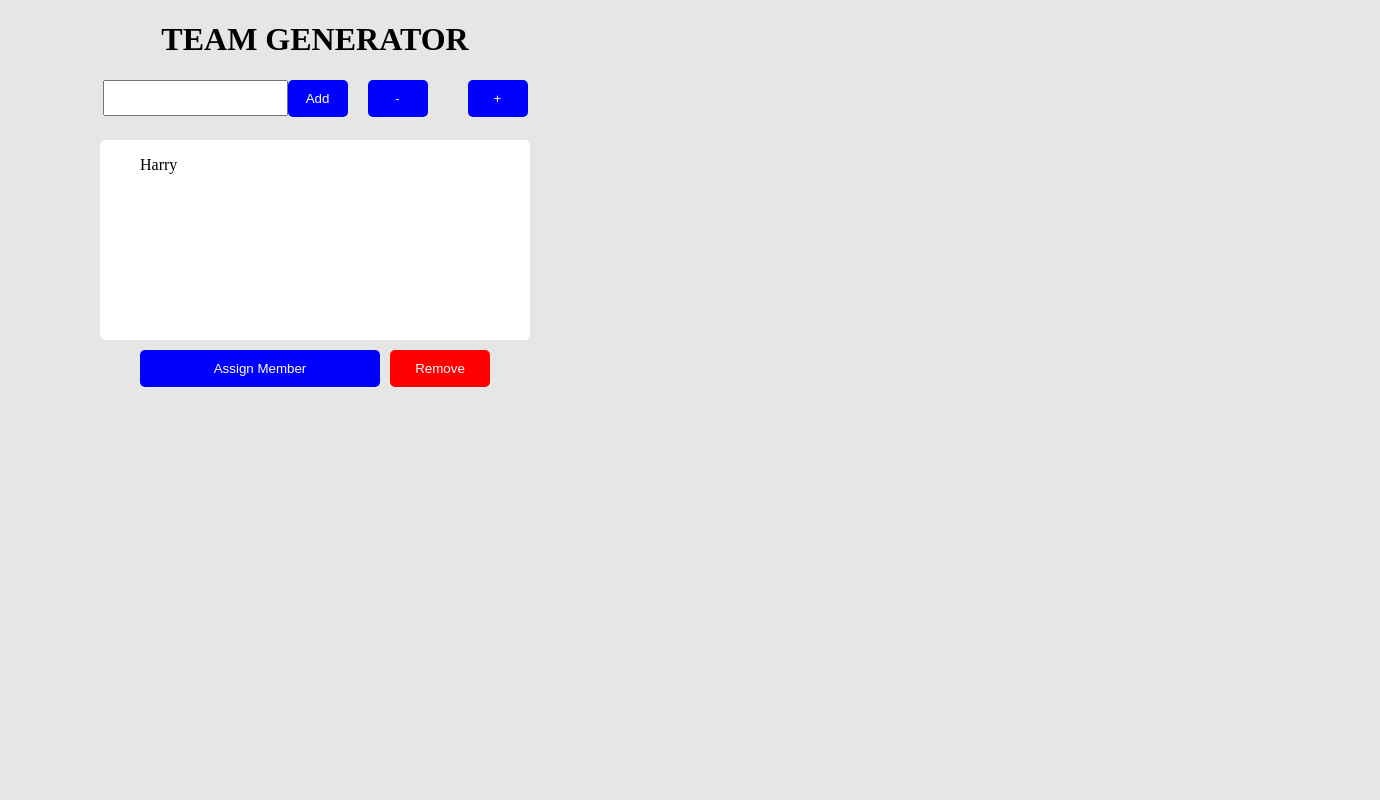
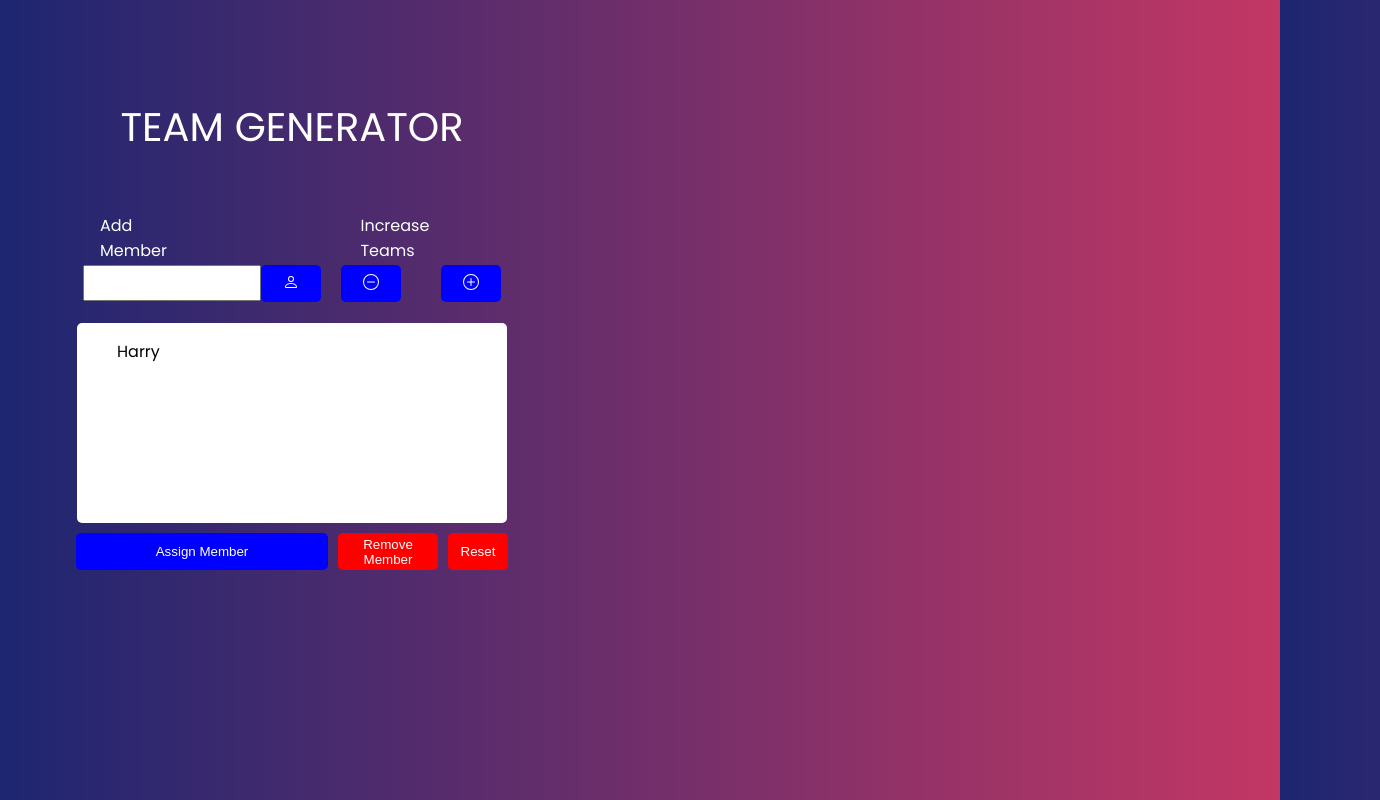
Before and after one commit to HarryLumb/M2-Solo-project-Team-Generator, a plain HTML site: page index.html in a window 1280 px wide. Both pictures are taken after a click on the button "Assign Member". Shown: the whole page, 1380 px wide, since content can reach past the window. Drawn offline with Linux system fonts and the light colour scheme.

Commit message:
Homework

```diff
--- a/index.html
+++ b/index.html
@@ -11,13 +11,22 @@
     <div class="main-content">
 
         <div class="left-side-div">
-            <H1>TEAM GENERATOR</H1>
+           <div> <H1>TEAM GENERATOR</H1></div>
+            <div class="member-teams">Add Member<span>Increase Teams</span></div>
             <div class="members">
                 <div class="input-div"><input class="input" type="text"></div>
-                <button id="add-member">Add</button>
-                <button class="team-minus">-</button>
+                <button id="add-member"><svg xmlns="http://www.w3.org/2000/svg" width="16" height="16" fill="currentColor" class="bi bi-person" viewBox="0 0 16 16">
+                    <path d="M8 8a3 3 0 1 0 0-6 3 3 0 0 0 0 6zm2-3a2 2 0 1 1-4 0 2 2 0 0 1 4 0zm4 8c0 1-1 1-1 1H3s-1 0-1-1 1-4 6-4 6 3 6 4zm-1-.004c-.001-.246-.154-.986-.832-1.664C11.516 10.68 10.289 10 8 10c-2.29 0-3.516.68-4.168 1.332-.678.678-.83 1.418-.832 1.664h10z"/>
+                  </svg></button>
+                <button class="team-minus"><svg xmlns="http://www.w3.org/2000/svg" width="16" height="16" fill="currentColor" class="bi bi-dash-circle" viewBox="0 0 16 16">
+                    <path d="M8 15A7 7 0 1 1 8 1a7 7 0 0 1 0 14zm0 1A8 8 0 1 0 8 0a8 8 0 0 0 0 16z"/>
+                    <path d="M4 8a.5.5 0 0 1 .5-.5h7a.5.5 0 0 1 0 1h-7A.5.5 0 0 1 4 8z"/>
+                  </svg></button>
                 <p class="team-amount"></p>
-                <button class="team-plus">+</button>
+                <button class="team-plus"><svg xmlns="http://www.w3.org/2000/svg" width="16" height="16" fill="currentColor" class="bi bi-plus-circle" viewBox="0 0 16 16">
+                    <path d="M8 15A7 7 0 1 1 8 1a7 7 0 0 1 0 14zm0 1A8 8 0 1 0 8 0a8 8 0 0 0 0 16z"/>
+                    <path d="M8 4a.5.5 0 0 1 .5.5v3h3a.5.5 0 0 1 0 1h-3v3a.5.5 0 0 1-1 0v-3h-3a.5.5 0 0 1 0-1h3v-3A.5.5 0 0 1 8 4z"/>
+                  </svg></button>
 
             </div>
             <div class="waiting-div">
@@ -27,7 +36,8 @@
             </div>
             <div class="lower-buttons">
                 <button class="assign-member">Assign Member</button>
-                <button class="remove">Remove </button>
+                <button class="remove">Remove Member </button>
+                <button class="reset"> Reset</button>
         </div>
 
         </div>
--- a/index.js
+++ b/index.js
@@ -16,7 +16,21 @@ const addMember = () => {
   });
 };
 addMember();
-console.log(teamAmount);
+
+const addMemberEnter = () => {
+  document.querySelector("input").addEventListener("keypress", function (e) {
+    if (e.key === "Enter") {
+      let li = document.createElement("li");
+      let inputValue = input.value;
+      li.innerHTML = inputValue;
+      let list = document.querySelector(".waiting-list");
+      list.append(li);
+      input.value = "";
+    }
+  });
+};
+
+addMemberEnter();
 
 const addTeam = () => {
   teamMinus.addEventListener("click", () => {
@@ -38,7 +52,7 @@ const createTeams = () => {
     let hr = document.createElement("hr");
 
     newDiv.classList.add("team-cards");
-    let teamNames = "Team" + total;
+    let teamNames = "Team " + total;
 
     newDiv.innerHTML = teamNames;
     newDiv.appendChild(hr);
@@ -74,16 +88,28 @@ const removeName = () => {
 removeName();
 
 const assignMember = () => {
-    const assignButton = document.querySelector('.assign-member')
-    assignButton.addEventListener('click', () => {
-  const ul = document.querySelector(".waiting-list");
-  const newName = ul.lastElementChild;
-  const newNameInfo = newName.innerHTML
- const cards = document.querySelector('.team-cards')
- cards.appendChild(newNameInfo)
-
-
-
-})
+  const assignButton = document.querySelector(".assign-member");
+  assignButton.addEventListener("click", () => {
+    const ul = document.querySelector(".waiting-list");
+    const newName = ul.lastElementChild
+    newName.classList.add('new-names')
+    const cards = document.querySelectorAll(".team-cards");
+    // for(let i=0; i<cards.length;i++){
+    //     cards[i].appendChild(newName)
+    for (let i = 0; i < Math.ceil(Math.random() * cards.length); i++) {
+      console.log(cards[i]);
+      cards[i].appendChild(newName);
+    }
+    console.log(Math.random() * cards.length);
+  });
 };
 assignMember();
+
+const reset = () => {
+  const resetButton = document.querySelector(".reset");
+  resetButton.addEventListener("click", () => {
+    window.location.reload();
+  });
+};
+
+reset();
--- a/style.css
+++ b/style.css
@@ -1,15 +1,29 @@
+@import url('https://fonts.googleapis.com/css2?family=Poppins&display=swap');
+
 body{
     margin: 0;
-    height: 100vh;
+    min-height: 100vh;
     margin-inline: 100px;
-   background-color:rgba(128, 128, 128, 0.193)
+   background-color:rgba(128, 128, 128, 0.193);
+   font-family: 'Poppins', sans-serif;
+   color: white;
+   width: 100%;
+   overflow-x: hidden;
+   position: relative;
+
+
+background: -webkit-linear-gradient(to right, #1D2671, #C33764);
+background: linear-gradient(to right, #1D2671, #C33764);
+background-color: #374054;
+
 }
 
 .main-content{
 
     display: flex;
     flex-direction: row;
-   gap:50px
+   gap:100px;
+   width:100%;
 }
 
 .left-side-div{
@@ -17,29 +31,40 @@ body{
     flex-direction: column;
     justify-content: center;
     align-items: center;
+    position: relative;
+    height:80vh;
+    width: 30%;
 
 }
 
 .right-side-div{
     display: flex;
-    flex-wrap: column;
+    flex-wrap: wrap;
     gap:20px;
-    margin-top:100px
+    margin-top:150px;
+    width:50%
+
+
 }
 
 .members{
     display:flex;
     flex-direction: row;
+    justify-content: center;
+    align-items: center;
+
+
 
 }
 
 .waiting-div{
     height: 200px;
     width:430px;
-
+    overflow: auto;
     margin-top: 20px;
     border-radius: 5px;
     background-color: white;
+    color: black;
 }
 
 li{
@@ -48,17 +73,22 @@ li{
 
 .team-minus{
     margin-left: 20px;
+
+
+
+
 }
 
 .team-cards{
-    height:200px;
+    height:210px;
     width:150px;
-
+   overflow: hidden;
     gap:20px;
     border-radius: 5px;
     text-align: center;
     background-color: white;
     font-weight: bold;color: black;
+    box-shadow: 5px 5px 40px rgba(255, 255, 255, 0.322);
 }
 
 button{
@@ -72,6 +102,8 @@ button{
 
 input{
     height: 30px;
+    width:170px;
+    outline: none;
 }
 p{
     margin-inline: 20px;
@@ -86,7 +118,8 @@ p{
 }
 
 .assign-member{
-    width:240px
+    width:252px;
+
 }
 
 .remove{
@@ -98,5 +131,50 @@ p{
 .card-container{
     display: flex;
     flex-wrap: wrap;
-    gap: 20px  ;
+    gap: 20px ;
+    margin-top: 20px;
 }
+
+hr{
+    color: grey;
+    background-color: grey  ;
+}
+
+.reset{
+    background-color: red;
+}
+
+p{
+    display: flex;
+    justify-content: center;
+    align-items: center;
+}
+
+.p-div {
+    width:40px;
+
+}
+
+.member-teams{
+
+
+    margin-bottom: 0px;
+    padding-top:30px;
+    display: flex;
+    gap: 160px;
+}
+
+
+.new-names{
+    font-weight: lighter   ;
+}
+
+h1{
+    font-size: 40px;
+    font-weight: lighter;
+
+}
+
+.hidden{
+    display: none;
+}
```
